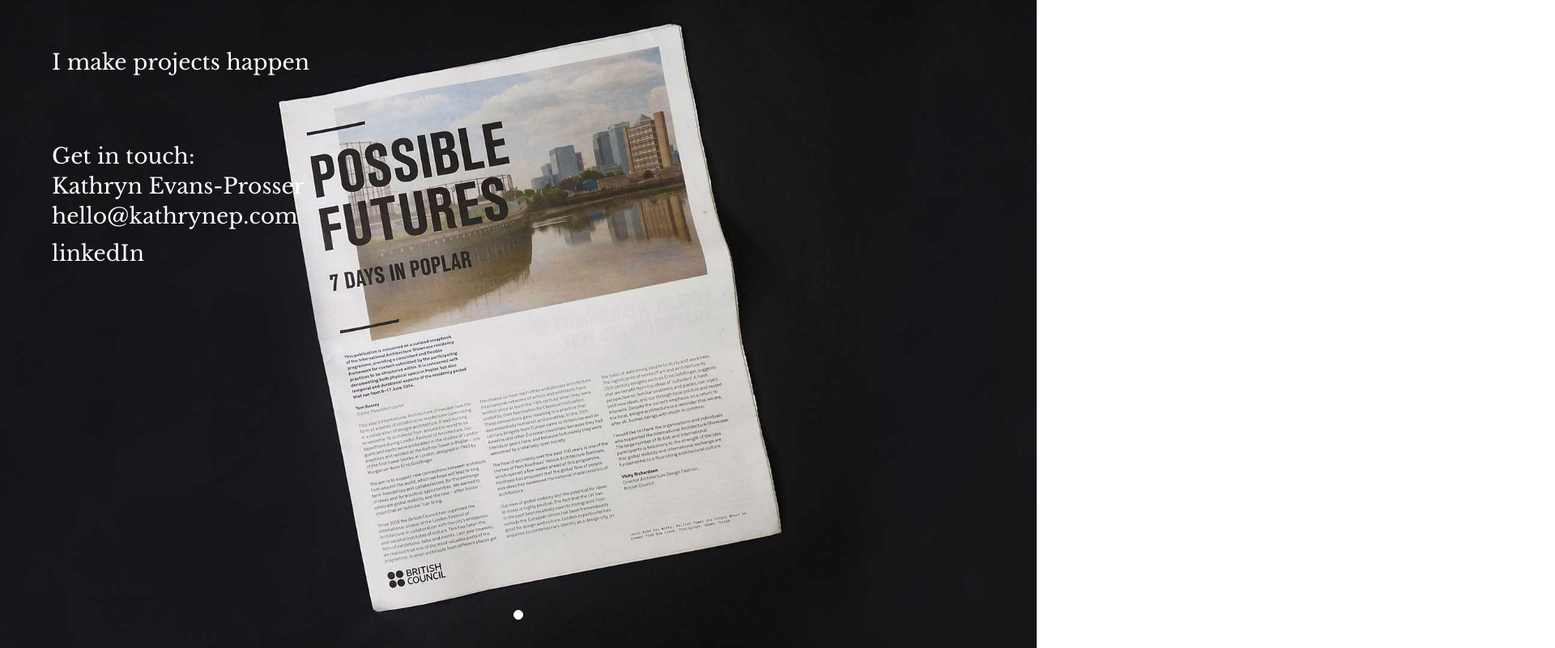
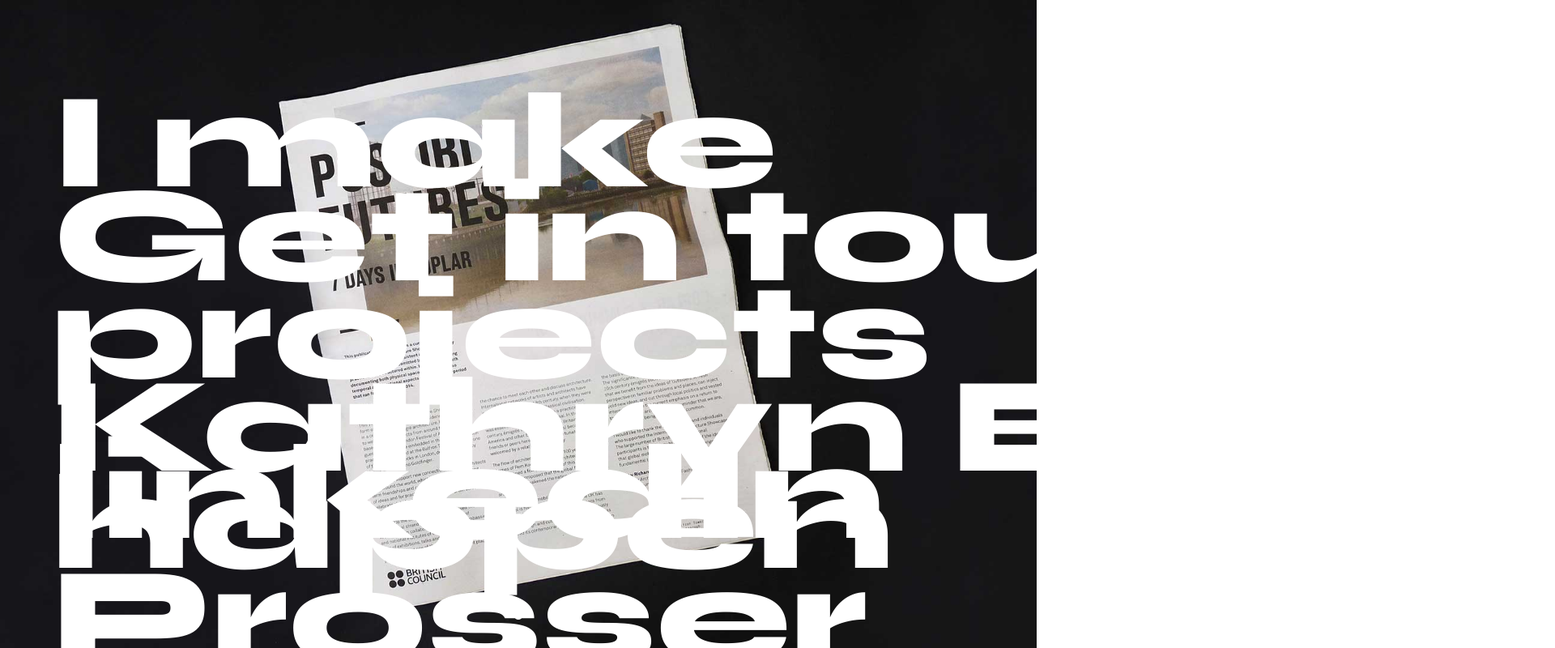
Before and after one commit to kathrynepport/kathrynepport.github.io, a plain HTML site: page index.html in a window 1280 px wide. Shown: the top 800 px of the page at 81% size, 1920 px wide, since content can reach past the window. Drawn offline with nearby package versions, Linux system fonts and the light colour scheme.

Commit message:
Type style updated

```diff
--- a/css/full-slider.css
+++ b/css/full-slider.css
@@ -9,9 +9,9 @@ h1 {
     position: absolute;
     left: 0px;
     top: 0px;
-    font-family: 'Libre Baskerville', serif;
+    font-family: 'Syne', sans-serif;
     color: white;
-    font-size: 190%;
+    font-size: 12em;
     line-height: 1.4;
     padding-left: 5%;
     padding-top: 3%;
@@ -26,9 +26,9 @@ h2 {
     position: absolute;
     left: 0px;
     top: 0px;
-    font-family: 'Libre Baskerville', serif;
+    font-family: 'Syne', sans-serif;
     color: white;
-    font-size: 190%;
+    font-size: 12em;
     line-height: 1.4;
     padding-left: 5%;
     padding-top: 12%;
@@ -43,9 +43,9 @@ h3 {
     position: absolute;
     left: 0px;
     top: 0px;
-    font-family: 'Libre Baskerville', serif;
+    font-family: 'Syne', sans-serif;
     color: white;
-    font-size: 190%;
+    font-size: 12em;
     line-height: 1.4;
     padding-left: 5%;
     padding-top: 18.5%;
```
